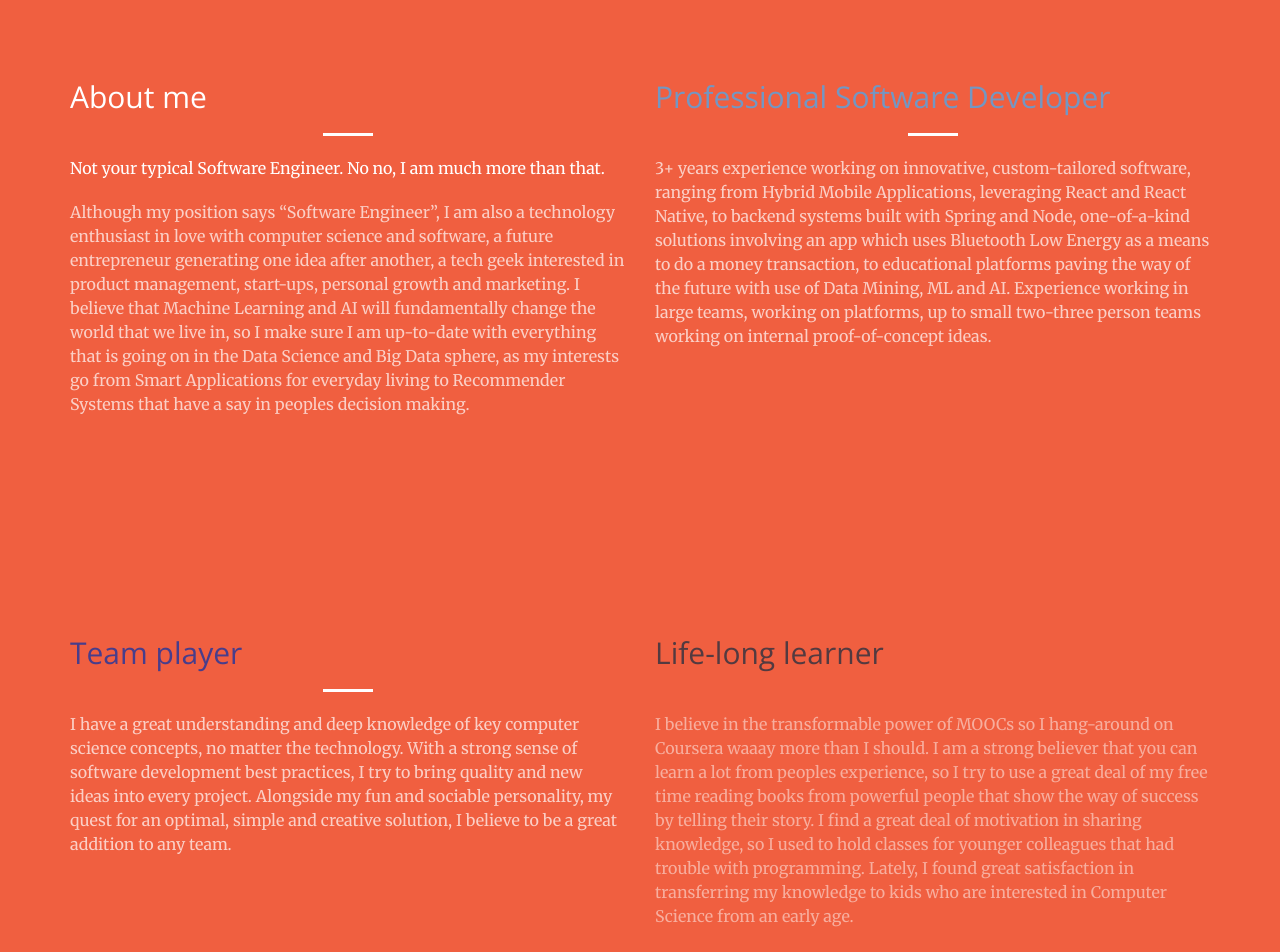
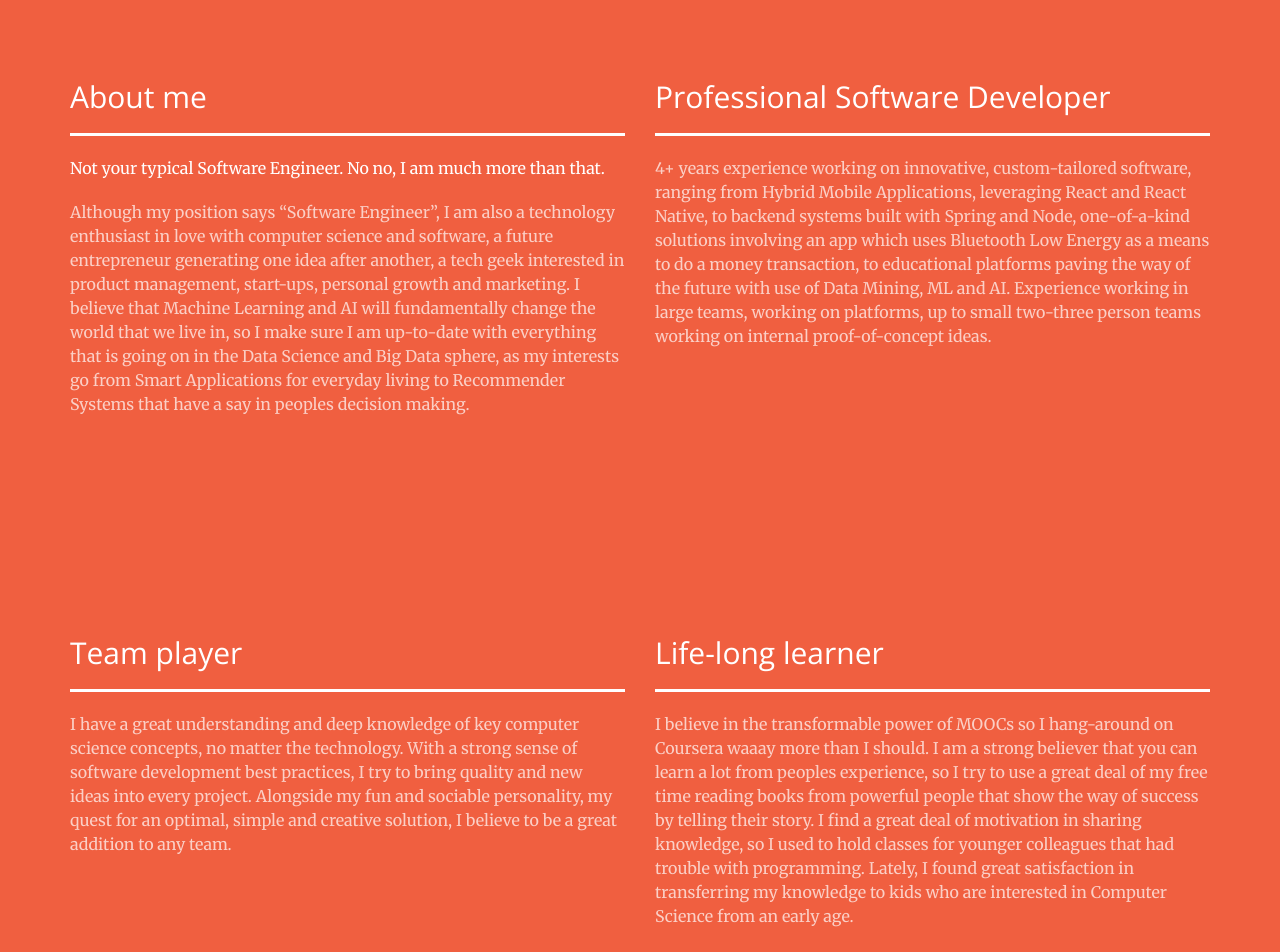
Before and after one commit to gorjanz/gorjanz.github.io, a website: page index.html in a window 1280 px wide. Shown: the part 820-1772 px from the top of the page. Drawn offline with nearby package versions, Linux system fonts and the light colour scheme.

Commit message:
update ui and bio

```diff
--- a/css/additional.css
+++ b/css/additional.css
@@ -1,17 +1,5 @@
 /* Css rules added for the markup I've added */
 
-#about-me {
+hr {
+  max-width:5000px
 }
-
-#life-long-learning {
-  color: #122b40;
-  opacity: 0.7;
-}
-
-#professionally {
-  color: #7397c3;
-}
-
-#team-player {
-  color: darkslateblue;
-}
--- a/index.html
+++ b/index.html
@@ -101,7 +101,7 @@
                     <h2 class="section-heading">Professional Software Developer</h2>
                     <hr class="light">
                     <p class="text-faded">
-                        3+ years experience working on innovative, custom-tailored software, ranging from Hybrid Mobile Applications, leveraging React and React Native, to backend systems built with Spring and Node, one-of-a-kind solutions involving an app which uses Bluetooth Low Energy as a means to do a money transaction, to educational platforms paving the way of the future with use of Data Mining, ML and AI.
+                        4+ years experience working on innovative, custom-tailored software, ranging from Hybrid Mobile Applications, leveraging React and React Native, to backend systems built with Spring and Node, one-of-a-kind solutions involving an app which uses Bluetooth Low Energy as a means to do a money transaction, to educational platforms paving the way of the future with use of Data Mining, ML and AI.
                         Experience working in large teams, working on platforms, up to small two-three person teams working on internal proof-of-concept ideas.
                     </p>
                 </div>
@@ -121,7 +121,7 @@
                 </div>
                 <div class="col-sm-6 text-left" id="life-long-learning">
                     <h2 class="section-heading">Life-long learner</h2>
-                    <hr class="bg-dark">
+                    <hr class="light">
                     <p class="text-faded">
                         I believe in the transformable power of MOOCs so I hang-around on Coursera waaay more than I should. I am a strong believer that you can learn a lot from peoples experience, so I try to use a great deal of my free time reading books from powerful people that show the way of success by telling their story. I find a great deal of motivation in sharing knowledge, so I used to hold classes for younger colleagues that had trouble with programming. Lately, I found great satisfaction in transferring my knowledge to kids who are interested in Computer Science from an early age.
                     </p>
```
